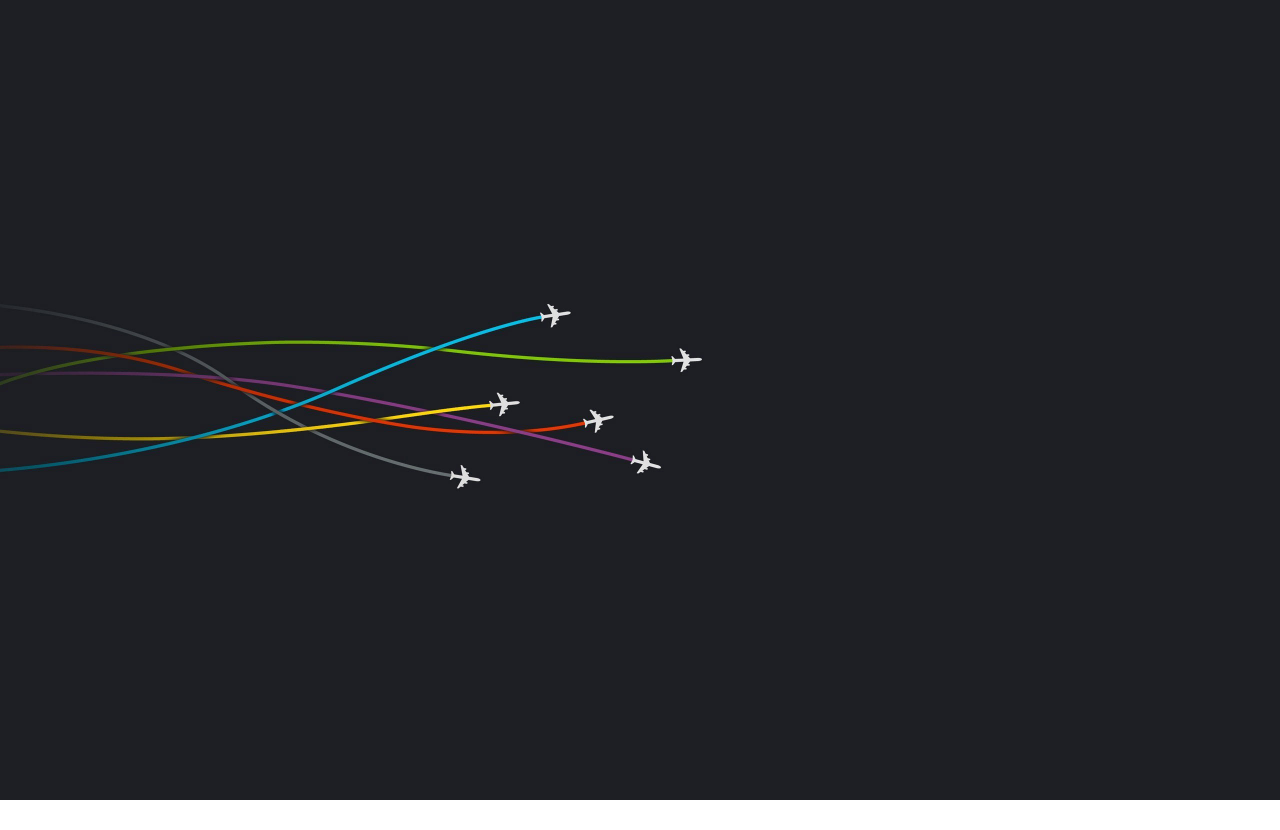
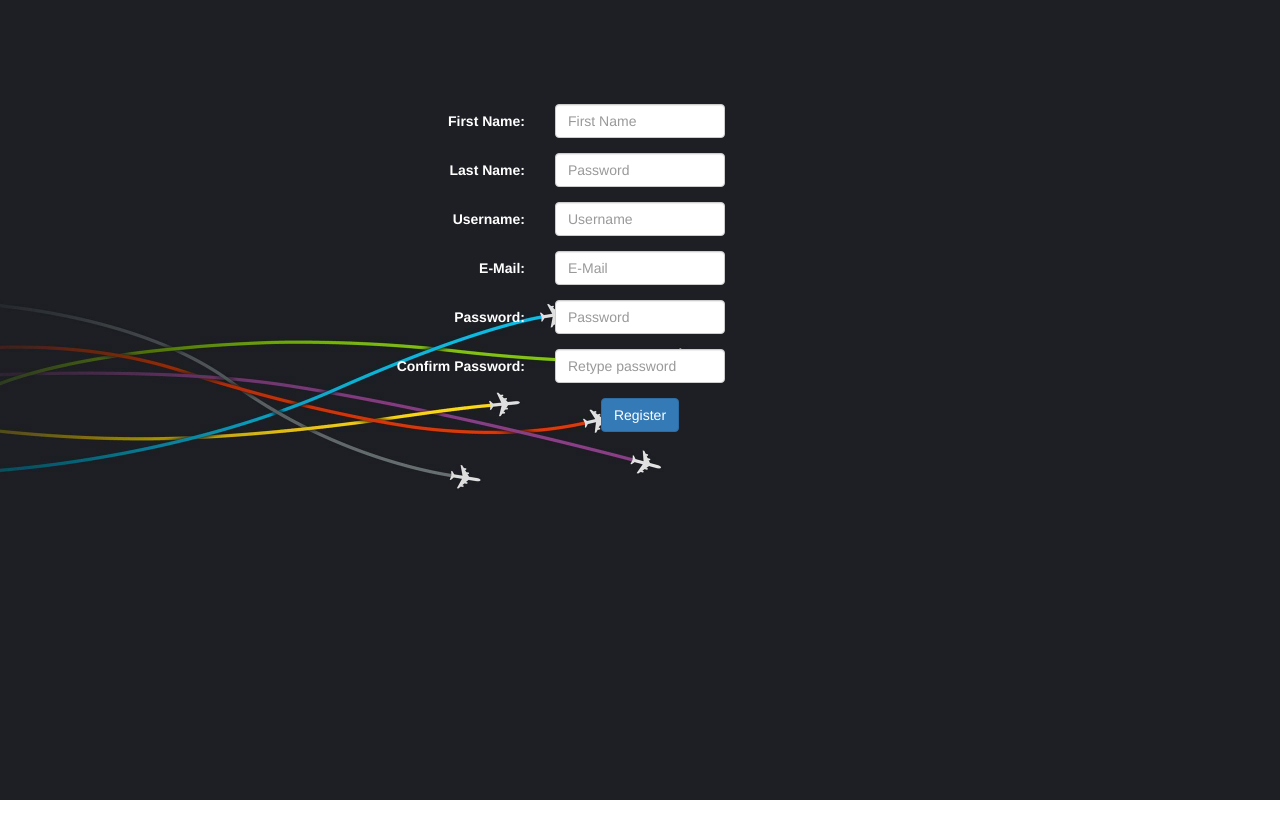
Before and after one commit to avionipevaju/Airline-Ticket-Sale, an Angular app: page /register in a window 1280 px wide. Before the commit this address led to /. Built offline with nearby package versions, Linux system fonts and the light colour scheme.

Commit message:
Implemented register component

```diff
--- a/src/app/login/login.component.html
+++ b/src/app/login/login.component.html
@@ -19,12 +19,12 @@
   </form>
 
   <div class="dropdown">
-    <button class="btn btn-primary dropdown-toggle" type="button" data-toggle="dropdown">Login Type
+    <button class="btn btn-primary dropdown-toggle" type="button" data-toggle="dropdown" id="loginTypeButton">Login Type
       <span class="caret"></span></button>
     <ul class="dropdown-menu">
-      <li><a href="#">User</a></li>
-      <li><a href="#">Operator</a></li>
-      <li><a href="#">Admin</a></li>
+      <li><a href="#" (click)="setLoginType('User')">User</a></li>
+      <li><a href="#" (click)="setLoginType('Operator')">Operator</a></li>
+      <li><a href="#" (click)="setLoginType('Admin')">Admin</a></li>
     </ul>
   </div>
 
@@ -37,7 +37,7 @@
   <button (click)="login()" type="submit" class="btn btn-primary">Login</button>
 
   <div class="col-sm-12" id="register">
-    <a href="register">New? Register Now</a>
+    <a routerLink="register">New? Register Now</a>
   </div>
 
 
--- a/src/app/login/login.component.ts
+++ b/src/app/login/login.component.ts
@@ -1,4 +1,5 @@
 import { Component, OnInit } from '@angular/core';
+declare var $: any;
 
 @Component({
   selector: 'app-login',
@@ -11,5 +12,9 @@ export class LoginComponent implements OnInit {
 
   ngOnInit() {
   }
+  setLoginType(name: String) {
+    $('#loginTypeButton').html(name + ' <span class=\"caret\"></span>');
+    console.log(name);
+  }
 
 }
--- /dev/null
+++ b/src/app/register/register.component.css
@@ -0,0 +1,3 @@
+#registerContainer{
+  margin-top:4em;
+}
--- /dev/null
+++ b/src/app/register/register.component.html
@@ -0,0 +1,55 @@
+<div class="row" id="registerContainer">
+
+  <form class="form-horizontal" method="post">
+
+    <div class="form-group">
+      <label class="control-label col-sm-5">First Name: </label>
+      <div class="col-sm-2">
+        <input type="text" class="form-control" size="40" placeholder="First Name" name="firstName" id="firstName"
+               required>
+      </div>
+    </div>
+
+    <div class="form-group">
+      <label class="control-label col-sm-5">Last Name: </label>
+      <div class="col-sm-2">
+        <input type="text" class="form-control" size="40" placeholder="Password" name="lastName" id="lastName"
+               required>
+      </div>
+    </div>
+
+    <div class="form-group">
+      <label class="control-label col-sm-5">Username: </label>
+      <div class="col-sm-2">
+        <input type="text" class="form-control" size="40" placeholder="Username" name="username" id="username" required>
+      </div>
+    </div>
+
+    <div class="form-group">
+      <label class="control-label col-sm-5">E-Mail: </label>
+      <div class="col-sm-2">
+        <input type="email" class="form-control" size="40" placeholder="E-Mail" name="email" id="email" required>
+      </div>
+    </div>
+
+    <div class="form-group">
+      <label class="control-label col-sm-5">Password: </label>
+      <div class="col-sm-2">
+        <input type="password" class="form-control" size="40" placeholder="Password" name="password" id="password" required>
+      </div>
+    </div>
+
+    <div class="form-group">
+      <label class="control-label col-sm-5">Confirm Password: </label>
+      <div class="col-sm-2">
+        <input type="password" class="form-control" size="40" placeholder="Retype password" name="confPassword"
+               id="confPassword"
+               required>
+      </div>
+    </div>
+
+    <button (click)="register()" type="submit" class="btn btn-primary">Register</button>
+
+  </form>
+
+</div>
--- /dev/null
+++ b/src/app/register/register.component.ts
@@ -0,0 +1,15 @@
+import { Component, OnInit } from '@angular/core';
+
+@Component({
+  selector: 'app-register',
+  templateUrl: './register.component.html',
+  styleUrls: ['./register.component.css']
+})
+export class RegisterComponent implements OnInit {
+
+  constructor() { }
+
+  ngOnInit() {
+  }
+
+}
```
Also changed, not shown: src/app/app.module.ts (+5 -2 lines), 1 other file (tests, documents, lock files or other folders).
